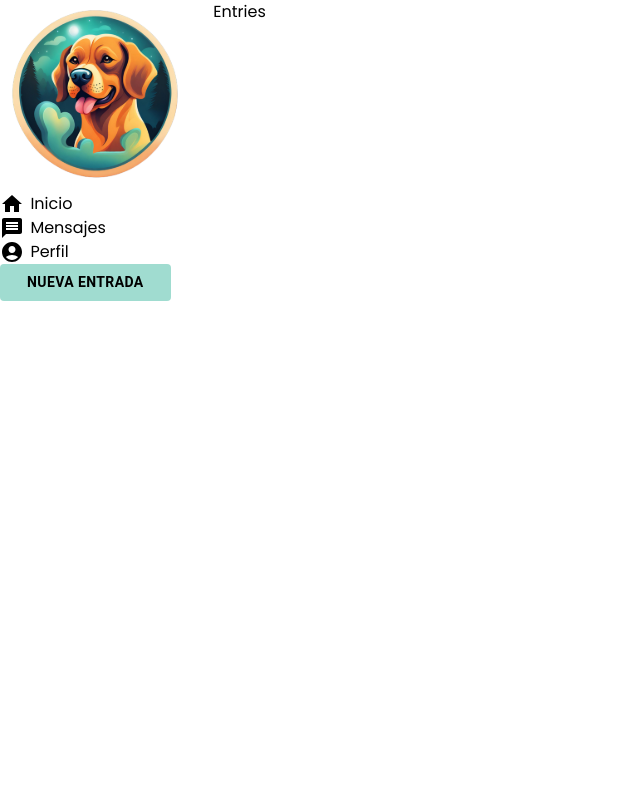
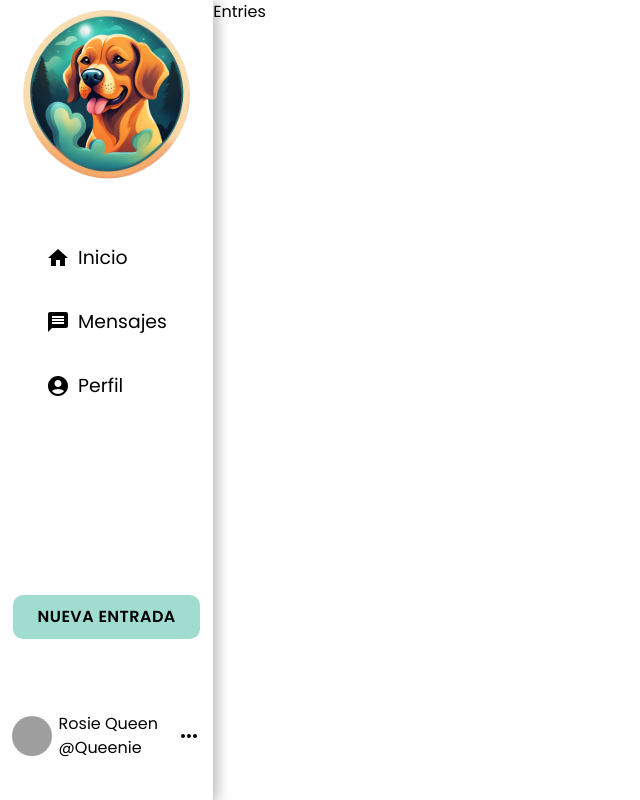
Before and after one commit to jsrois/rc2-final-project-Bedknobs, a React (Vite) app in the folder frontend/: page / in a window 1280 px wide. Shown: the whole page, without its empty margins (0-640 px from the left). Built offline with nearby package versions, Linux system fonts and the light colour scheme; grey boxes are pictures that could not be loaded; the HTML template or start-up script is replaced by a standard one.

Commit message:
Finished Sidebar style

```diff
--- /dev/null
+++ b/frontend/src/components/Sidebar/NavigationItem.jsx
@@ -0,0 +1,21 @@
+import { Link } from "react-router-dom";
+import PropTypes from "prop-types";
+
+function NavigationItem({ title, icon, path }) {
+  return (
+    <Link to={path}>
+      <div className="optionsNavigation">
+        {icon}
+        <p>{title}</p>
+      </div>
+    </Link>
+  );
+}
+
+NavigationItem.propTypes = {
+  title: PropTypes.string.isRequired,
+  icon: PropTypes.element.isRequired,
+  path: PropTypes.string.isRequired,
+};
+
+export default NavigationItem;
--- /dev/null
+++ b/frontend/src/components/Sidebar/ProfileMenu.jsx
@@ -0,0 +1,29 @@
+import Menu from "@mui/material/Menu";
+import MenuItem from "@mui/material/MenuItem";
+import PropTypes from "prop-types";
+
+function ProfileMenu({ anchorEl, open, handleClose }) {
+  return (
+    <div className="profileMenu">
+      <Menu
+        id="basic-menu"
+        anchorEl={anchorEl}
+        open={open}
+        onClose={handleClose}
+        MenuListProps={{
+          "aria-labelledby": "basic-button",
+        }}
+      >
+        <MenuItem onClick={handleClose}>Cerrar Sesión</MenuItem>
+      </Menu>
+    </div>
+  );
+}
+
+ProfileMenu.propTypes = {
+  anchorEl: PropTypes.object,
+  open: PropTypes.bool,
+  handleClose: PropTypes.func,
+};
+
+export default ProfileMenu;
--- a/frontend/src/components/Sidebar/Sidebar.css
+++ b/frontend/src/components/Sidebar/Sidebar.css
@@ -1,19 +1,57 @@
-.logoImg {
-    height: 15vw;
+.sidebarContainer {
+  display: flex;
+  flex-direction: column;
+  align-items: center;
+  justify-content: space-between;
+  min-height: 100vh;
+  box-shadow: 4px 2px 12px 1px #c0c0c0;
 }
 
-.menuItem {
-    display: flex;
-    gap: 0.5vw;
+.logoImg {
+  width: 15vw;
 }
 
-.menuItem p {
-    font-weight: 400;
+.optionsNavigation {
+  display: flex;
+  align-items: center;
+  gap: 0.6vw;
+  height: 8vh;
+  font-size: 1.18rem;
 }
 
 .newEntrieBtn Button {
-    background-color: var(--light-blue);
-    color: black;
-    font-weight: 600;
-    width: 80%;
+  background-color: var(--light-blue);
+  color: black;
+  font-weight: 600;
+  padding: 0.6vw 1.9vw;
+  border-radius: 10px;
+  font-size: 1rem;
+  font-family: Poppins;
+  margin: 18vh auto 5vh auto;
 }
+
+.newEntrieBtn Button:hover {
+  background-color: var(--light-blue);
+}
+
+.profileInfoContainer {
+  display: flex;
+  align-items: center;
+  margin-bottom: 5vh;
+}
+
+.profileInfoContainer Button {
+  min-width: 0;
+  padding: 0;
+  margin: 0 0 0 1.5vw;
+}
+
+.profileInfo {
+  display: flex;
+  flex-direction: column;
+  margin-left: 0.5vw;
+}
+
+.css-1e6y48t-MuiButtonBase-root-MuiButton-root {
+  color: black !important;
+}
--- /dev/null
+++ b/frontend/src/components/Sidebar/Sidebar.jsx
@@ -0,0 +1,88 @@
+import { useState } from "react";
+import "./Sidebar.css";
+import HomeIcon from "@mui/icons-material/Home";
+import MessageIcon from "@mui/icons-material/Message";
+import AccountIcon from "@mui/icons-material/AccountCircle";
+import MoreHorizIcon from "@mui/icons-material/MoreHoriz";
+import Button from "@mui/material/Button";
+import Avatar from "@mui/material/Avatar";
+import NavigationItem from "./NavigationItem";
+import ProfileMenu from "./ProfileMenu";
+
+function Sidebar() {
+  const navigation = [
+    {
+      title: "Inicio",
+      icon: <HomeIcon />,
+      path: "/home",
+    },
+    {
+      title: "Mensajes",
+      icon: <MessageIcon />,
+      path: "/messages",
+    },
+    {
+      title: "Perfil",
+      icon: <AccountIcon />,
+      path: "/account",
+    },
+  ];
+
+  const [anchorEl, setAnchorEl] = useState(null);
+  const open = Boolean(anchorEl);
+  const handleClick = (event) => {
+    setAnchorEl(event.currentTarget);
+  };
+  const handleClose = () => {
+    setAnchorEl(null);
+  };
+  // eslint-disable-next-line no-unused-vars
+  const handleLogout = () => {
+    console.log("Logout");
+    handleClose();
+  }
+
+  return (
+    <div className="sidebarContainer">
+      <img
+        src="../../../src/images/logo.svg"
+        alt="Logo DoggieDiary"
+        className="logoImg"
+      />
+      <section>
+        {navigation.map((item, index) => (
+          <NavigationItem key={index} {...item} />
+        ))}
+      </section>
+      <section className="newEntrieBtn">
+        <Button>NUEVA ENTRADA</Button>
+      </section>
+      <section className="profileInfoContainer">
+        <Avatar
+          alt="Avatar"
+          src="https://cdn.pixabay.com/photo/2023/09/22/17/59/dog-8269584_640.jpg"
+        />
+        <div className="profileInfo">
+          <span>Rosie Queen</span>
+          <span className="opacity-70">@Queenie</span>
+        </div>
+        <Button
+          id="basic-button"
+          aria-controls={open ? "basic-menu" : undefined}
+          aria-haspopup="true"
+          aria-expanded={open ? "true" : undefined}
+          onClick={handleClick}
+        >
+          <MoreHorizIcon />
+        </Button>
+        <ProfileMenu
+          anchorEl={anchorEl}
+          open={open}
+          handleClose={handleClose}
+        />
+      </section>
+    </div>
+  );
+}
+
+export default Sidebar;
--- a/frontend/src/components/Sidebar/Siderbar.jsx
+++ /dev/null
@@ -1,51 +0,0 @@
-import "./Sidebar.css";
-import { Link } from "react-router-dom";
-import HomeIcon from "@mui/icons-material/Home";
-import MessageIcon from "@mui/icons-material/Message";
-import AccountIcon from "@mui/icons-material/AccountCircle";
-import Button from "@mui/material/Button";
-
-function Sidebar() {
-  const navigation = [
-    {
-      title: "Inicio",
-      icon: <HomeIcon />,
-      path: "/home",
-    },
-    {
-      title: "Mensajes",
-      icon: <MessageIcon />,
-      path: "/messages",
-    },
-    {
-      title: "Perfil",
-      icon: <AccountIcon />,
-      path: "/account",
-    },
-  ];
-
-  return (
-    <div className="h-screen sticky top-0">
-      <img
-        src="../../../src/images/logo.svg"
-        alt="Logo DoggieDiary"
-        className="logoImg"
-      />
-      <section className="menuItems">
-        {navigation.map((item, index) => (
-          <Link key={index} to={item.path}>
-            <div className="menuItem">
-              {item.icon}
-              <p>{item.title}</p>
-            </div>
-          </Link>
-        ))}
-      </section>
-      <div className="newEntrieBtn">
-        <Button>NUEVA ENTRADA</Button>
-      </div>
-    </div>
-  );
-}
-
-export default Sidebar;
--- a/frontend/src/pages/Home/Home.jsx
+++ b/frontend/src/pages/Home/Home.jsx
@@ -1,12 +1,12 @@
 import "./Home.css";
-import Sidebar from "../../components/Sidebar/Siderbar";
+import Sidebar from "../../components/Sidebar/Sidebar";
 import Grid from "@mui/material/Grid";
 import Entries from "../../components/Entries/Entries";
 
 function Home() {
   return (
     <>
-      <Grid container item xs={12} className="px-5 justify-between">
+      <Grid container item xs={12} className=" justify-between">
         <Grid item xs={0} lg={2} className="hidden lg:block w-full relative">
           <Sidebar />
         </Grid>
```
